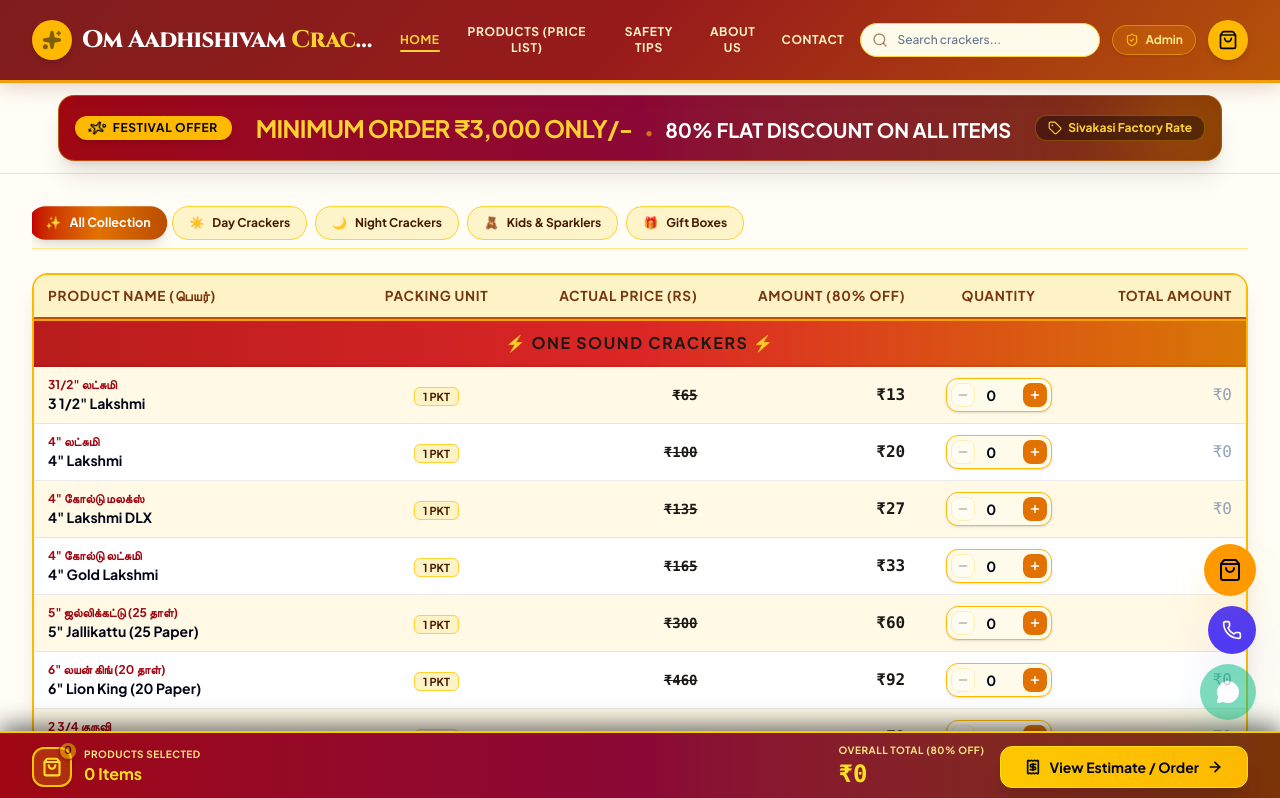
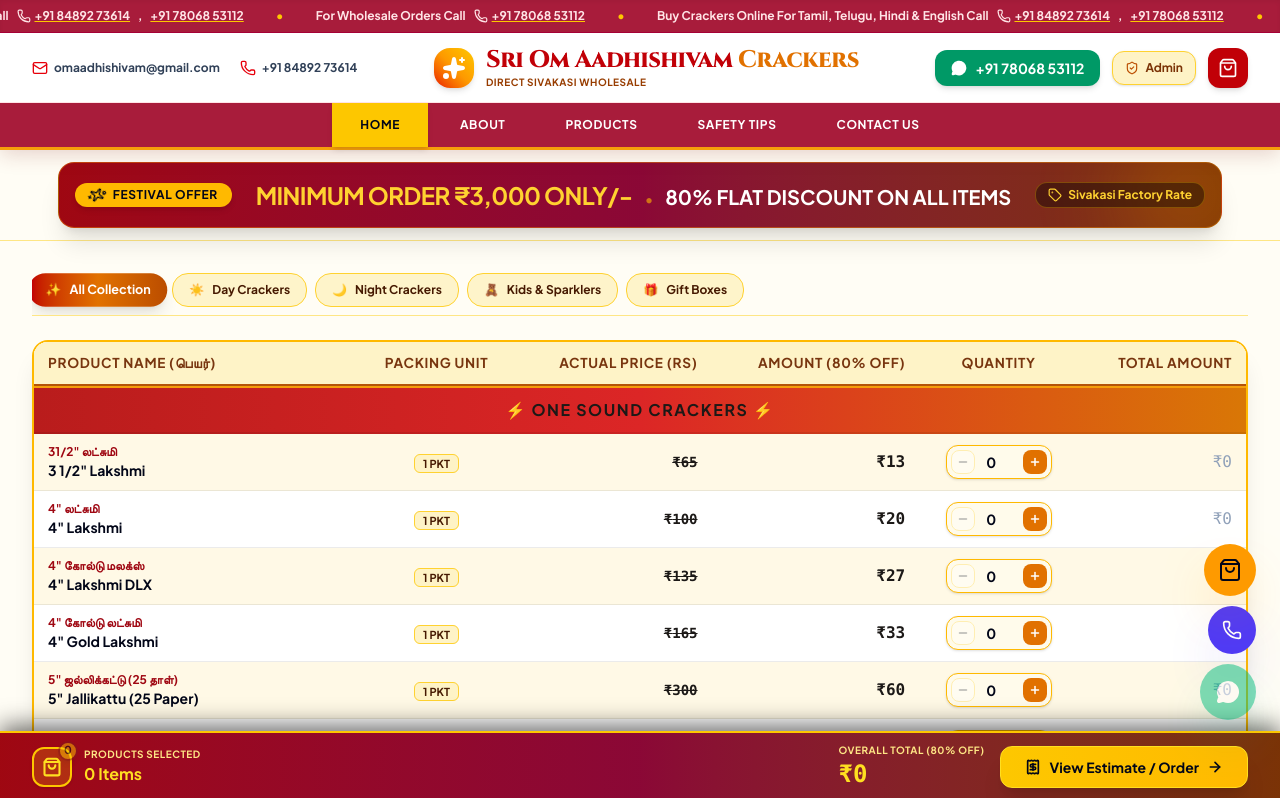
Before and after one commit to gokila0/crackers, a React (Vite) app: page / in a window 1280 px wide. Shown: the top 798 px of the page. Built offline with nearby package versions, Linux system fonts and the light colour scheme.

Commit message:
Update Header to traditional 3-tier festive format: top maroon notice marquee, white logo & contact bar, and bottom crimson navigation menu

```diff
--- a/src/components/Header.jsx
+++ b/src/components/Header.jsx
@@ -1,6 +1,6 @@
 import React, { useState } from 'react';
 import { Link } from 'react-router-dom';
-import { Search, ShoppingBag, Sparkles, Menu, X, Phone, Mail, MessageSquare, ShieldCheck } from 'lucide-react';
+import { Search, ShoppingBag, Sparkles, Menu, X, Phone, Mail, MessageCircle, ShieldCheck } from 'lucide-react';
 
 export default function Header({
   cartCount,
@@ -14,33 +14,127 @@
 
   const navItems = [
     { id: 'home', label: 'HOME' },
-    { id: 'products', label: 'PRODUCTS (PRICE LIST)' },
+    { id: 'about', label: 'ABOUT' },
+    { id: 'products', label: 'PRODUCTS' },
     { id: 'safety', label: 'SAFETY TIPS' },
-    { id: 'about', label: 'ABOUT US' },
-    { id: 'contact', label: 'CONTACT' },
+    { id: 'contact', label: 'CONTACT US' },
   ];
 
   return (
-    <header className="sticky top-0 z-40 w-full bg-gradient-to-r from-red-900 via-red-800 to-amber-900 text-white shadow-xl transition-all border-b-2 border-amber-400">
+    <header className="sticky top-0 z-40 w-full shadow-xl">
+      {/* 1. Top Tier: Deep Maroon Running Contact & Notice Ticker Bar */}
+      <div className="bg-[#a81c3b] text-white text-xs py-2 overflow-hidden border-b border-rose-800 shadow-inner">
+        <div className="flex w-max animate-marquee-scroll">
+          {[1, 2].map((loopIdx) => (
+            <div key={loopIdx} className="flex items-center gap-8 mx-4 font-bold text-rose-100 shrink-0">
+              <span className="flex items-center gap-2">
+                Buy Crackers Online For Tamil, Telugu, Hindi & English Call
+                <a href="tel:+918489273614" className="flex items-center gap-1 hover:text-yellow-300 font-extrabold underline decoration-yellow-400">
+                  <Phone className="w-3.5 h-3.5" /> +91 84892 73614
+                </a>
+                ,
+                <a href="tel:+917806853112" className="hover:text-yellow-300 font-extrabold underline decoration-yellow-400">
+                  +91 78068 53112
+                </a>
+              </span>
 
+              <span className="text-yellow-400 font-black">•</span>
 
+              <span className="flex items-center gap-2">
+                For Wholesale Orders Call
+                <a href="tel:+917806853112" className="flex items-center gap-1 hover:text-yellow-300 font-extrabold underline decoration-yellow-400">
+                  <Phone className="w-3.5 h-3.5" /> +91 78068 53112
+                </a>
+              </span>
 
-      <div className="max-w-7xl mx-auto px-4 sm:px-6 lg:px-8 h-20 flex items-center justify-between gap-4">
+              <span className="text-yellow-400 font-black">•</span>
+            </div>
+          ))}
+        </div>
+      </div>
 
-        {/* Brand Logo */}
-        <a href="#home" className="flex items-center gap-2 sm:gap-2.5 group shrink min-w-0">
-          <div className="w-8 h-8 sm:w-10 sm:h-10 rounded-full bg-amber-400 flex items-center justify-center text-slate-950 shadow-md group-hover:scale-105 transition-all shrink-0">
-            <Sparkles className="w-4 h-4 sm:w-5 sm:h-5 fill-slate-950 animate-pulse" />
+      {/* 2. Middle Tier: Clean White Header with Contacts, Brand Logo & WhatsApp Button */}
+      <div className="bg-white text-slate-900 border-b border-rose-100 py-3 px-4 sm:px-6 lg:px-8">
+        <div className="max-w-7xl mx-auto flex items-center justify-between gap-4">
+
+          {/* Left Contacts (Desktop) */}
+          <div className="hidden lg:flex items-center gap-5 text-xs font-extrabold text-slate-700">
+            <a href="mailto:omaadhishivam@gmail.com" className="flex items-center gap-1.5 hover:text-red-700 transition-colors">
+              <Mail className="w-4 h-4 text-red-600" />
+              <span>omaadhishivam@gmail.com</span>
+            </a>
+            <a href="tel:+918489273614" className="flex items-center gap-1.5 hover:text-red-700 transition-colors">
+              <Phone className="w-4 h-4 text-red-600" />
+              <span>+91 84892 73614</span>
+            </a>
           </div>
-          <div className="flex flex-col leading-none min-w-0">
-            <span className="font-serif-brand text-sm sm:text-xl md:text-2xl font-black tracking-tight text-white group-hover:text-amber-200 transition-colors truncate">
-              Om Aadhishivam <span className="text-amber-300">Crackers</span>
+
+          {/* Center Brand Logo & Title */}
+          <a href="#home" className="flex items-center gap-3 group">
+            <div className="w-10 h-10 rounded-2xl bg-gradient-to-tr from-red-600 via-amber-500 to-yellow-400 flex items-center justify-center text-white shadow-md group-hover:scale-105 transition-all shrink-0">
+              <Sparkles className="w-6 h-6 fill-white" />
+            </div>
+            <div className="flex flex-col text-left">
+              <span className="font-serif-brand text-lg sm:text-2xl font-black text-red-700 tracking-tight leading-tight group-hover:text-red-800 transition-colors">
+                Sri Om Aadhishivam <span className="text-amber-600">Crackers</span>
               </span>
+              <span className="text-[10px] text-amber-800 font-extrabold tracking-wider uppercase">Direct Sivakasi Wholesale</span>
             </div>
           </a>
 
-        {/* Desktop Navigation Links */}
-        <nav className="hidden lg:flex items-center gap-5 text-xs font-black text-amber-100">
+          {/* Right Actions: WhatsApp CTA + Search + Cart + Admin */}
+          <div className="flex items-center gap-3">
+            {/* Direct WhatsApp Button */}
+            <a
+              href="https://wa.me/917806853112?text=Hello%20Om%20Aadhishivam%20Crackers,%20I%20want%20to%20place%20an%20order"
+              target="_blank"
+              rel="noreferrer"
+              className="hidden sm:inline-flex items-center gap-2 px-4 py-2 rounded-xl bg-emerald-600 hover:bg-emerald-500 text-white font-black text-xs sm:text-sm shadow-md transition-all active:scale-95 cursor-pointer"
+            >
+              <MessageCircle className="w-4 h-4 fill-white" />
+              <span>+91 78068 53112</span>
+            </a>
+
+            {/* Admin Portal Button */}
+            <Link
+              to="/admin/products"
+              className="hidden md:inline-flex items-center gap-1.5 px-3 py-2 rounded-xl bg-amber-100 hover:bg-amber-200 border border-amber-300 text-amber-900 text-xs font-black transition-all shadow-sm active:scale-95"
+              title="Open Admin Portal to add crackers & edit prices"
+            >
+              <ShieldCheck className="w-3.5 h-3.5 text-amber-700" />
+              <span>Admin</span>
+            </Link>
+
+            {/* Cart Icon Button */}
+            <button
+              onClick={onOpenCart}
+              aria-label="Shopping Cart"
+              className="relative p-2.5 rounded-xl bg-red-700 hover:bg-red-800 text-white font-bold shadow-md transition-all group cursor-pointer"
+            >
+              <ShoppingBag className="w-5 h-5 text-white" />
+              {cartCount > 0 && (
+                <span className="absolute -top-1.5 -right-1.5 w-5 h-5 rounded-full bg-yellow-400 text-slate-950 text-[11px] font-black flex items-center justify-center border-2 border-red-900 shadow-md animate-bounce">
+                  {cartCount}
+                </span>
+              )}
+            </button>
+
+            {/* Mobile Menu Toggle */}
+            <button
+              onClick={() => setMobileMenuOpen(!mobileMenuOpen)}
+              className="lg:hidden p-2.5 rounded-xl bg-slate-100 text-slate-900 border border-slate-300 cursor-pointer"
+            >
+              {mobileMenuOpen ? <X className="w-5 h-5" /> : <Menu className="w-5 h-5" />}
+            </button>
+          </div>
+
+        </div>
+      </div>
+
+      {/* 3. Bottom Tier: Deep Crimson Maroon Menu Bar */}
+      <nav className="bg-[#a81c3b] hidden lg:block text-white">
+        <div className="max-w-7xl mx-auto flex items-center justify-center">
+          <div className="flex items-center space-x-1 text-xs font-extrabold tracking-wider uppercase">
             {navItems.map((item) => (
               <button
                 key={item.id}
@@ -49,71 +143,22 @@
                   const el = document.getElementById(item.id);
                   if (el) el.scrollIntoView({ behavior: 'smooth' });
                 }}
-              className={`transition-colors py-1 relative tracking-wider ${activeTab === item.id
-                  ? 'text-amber-300 font-black'
-                  : 'hover:text-white'
+                className={`px-7 py-3.5 transition-all cursor-pointer ${
+                  activeTab === item.id
+                    ? 'bg-yellow-400 text-slate-950 font-black shadow-md'
+                    : 'hover:bg-rose-800 text-white'
                 }`}
               >
                 {item.label}
-              {activeTab === item.id && (
-                <span className="absolute bottom-0 left-0 w-full h-0.5 bg-amber-300 rounded-full" />
-              )}
               </button>
             ))}
-        </nav>
-
-        {/* Search Bar & User Actions */}
-        <div className="flex items-center gap-2 sm:gap-3 shrink-0">
-
-          {/* Search Box */}
-          <div className="relative hidden md:block w-44 xl:w-60">
-            <Search className="w-4 h-4 absolute left-3 top-1/2 -translate-y-1/2 text-amber-900/60" />
-            <input
-              type="text"
-              value={searchQuery}
-              onChange={(e) => setSearchQuery(e.target.value)}
-              placeholder="Search crackers..."
-              className="w-full bg-amber-50 text-xs text-slate-900 font-medium placeholder-slate-500 pl-9 pr-3 py-2 rounded-full border border-amber-300 focus:outline-none focus:ring-2 focus:ring-amber-400 transition-all"
-            />
-          </div>
-
-          {/* Admin Portal Button (Desktop / Tablet) */}
-          <Link
-            to="/admin/products"
-            className="hidden sm:inline-flex items-center gap-1.5 px-3 py-1.5 rounded-full bg-amber-500/20 hover:bg-amber-500/30 border border-amber-400/50 text-amber-200 text-xs font-black transition-all shadow-sm active:scale-95"
-            title="Open Admin Portal to add crackers & edit prices"
-          >
-            <ShieldCheck className="w-3.5 h-3.5 text-amber-400" />
-            <span>Admin</span>
-          </Link>
-
-          {/* Cart Icon Button */}
-          <button
-            onClick={onOpenCart}
-            aria-label="Shopping Cart"
-            className="relative p-2 sm:p-2.5 rounded-full bg-amber-400 hover:bg-amber-300 text-slate-950 font-bold shadow-md transition-all group cursor-pointer"
-          >
-            <ShoppingBag className="w-4 h-4 sm:w-5 sm:h-5 text-slate-950" />
-            {cartCount > 0 && (
-              <span className="absolute -top-1.5 -right-1.5 w-5 h-5 rounded-full bg-red-600 text-white text-[11px] font-black flex items-center justify-center border-2 border-red-900 shadow-sm animate-bounce">
-                {cartCount}
-              </span>
-            )}
-          </button>
-
-          {/* Mobile Menu Toggle */}
-          <button
-            onClick={() => setMobileMenuOpen(!mobileMenuOpen)}
-            className="lg:hidden p-2 sm:p-2.5 rounded-full bg-black/20 text-white border border-white/20 cursor-pointer"
-          >
-            {mobileMenuOpen ? <X className="w-4 h-4 sm:w-5 sm:h-5" /> : <Menu className="w-4 h-4 sm:w-5 sm:h-5" />}
-          </button>
           </div>
         </div>
+      </nav>
 
       {/* Mobile Dropdown Navigation */}
       {mobileMenuOpen && (
-        <div className="lg:hidden bg-red-950 border-t border-white/10 px-4 py-4 space-y-3">
+        <div className="lg:hidden bg-[#a81c3b] text-white border-t border-rose-800 px-4 py-4 space-y-3">
           <div className="relative mb-3">
             <Search className="w-4 h-4 absolute left-3 top-1/2 -translate-y-1/2 text-slate-400" />
             <input
@@ -121,7 +166,7 @@
               value={searchQuery}
               onChange={(e) => setSearchQuery(e.target.value)}
               placeholder="Search crackers..."
-              className="w-full bg-amber-50 text-sm text-slate-900 placeholder-slate-500 pl-10 pr-4 py-2.5 rounded-xl border border-amber-300 focus:outline-none"
+              className="w-full bg-white text-sm text-slate-900 placeholder-slate-500 pl-10 pr-4 py-2.5 rounded-xl border border-amber-300 focus:outline-none"
             />
           </div>
 
@@ -135,7 +180,8 @@
                   const el = document.getElementById(item.id);
                   if (el) el.scrollIntoView({ behavior: 'smooth' });
                 }}
-                className={`text-left px-3 py-2 rounded-lg text-xs font-bold transition-colors ${activeTab === item.id ? 'bg-amber-400 text-slate-950 font-black' : 'text-amber-100 hover:bg-white/10'
+                className={`text-left px-4 py-2.5 rounded-xl text-xs font-extrabold transition-colors ${
+                  activeTab === item.id ? 'bg-yellow-400 text-slate-950 font-black' : 'text-white hover:bg-rose-800'
                 }`}
               >
                 {item.label}
@@ -143,17 +189,23 @@
             ))}
           </div>
 
-          <div className="pt-2 border-t border-white/10">
+          <div className="pt-2 border-t border-rose-800 flex items-center justify-between gap-2">
+            <a
+              href="https://wa.me/917806853112?text=Hello%20Om%20Aadhishivam%20Crackers,%20I%20want%20to%20place%20an%20order"
+              target="_blank"
+              rel="noreferrer"
+              className="flex-1 py-2.5 rounded-xl bg-emerald-600 text-white font-extrabold text-xs flex items-center justify-center gap-1.5 shadow-md"
+            >
+              <MessageCircle className="w-4 h-4 fill-white" />
+              <span>WhatsApp Order</span>
+            </a>
             <Link
               to="/admin/products"
               onClick={() => setMobileMenuOpen(false)}
-              className="w-full text-left px-4 py-3 rounded-xl text-xs font-extrabold bg-gradient-to-r from-amber-500/20 to-orange-500/20 text-amber-300 border border-amber-400/40 flex items-center justify-between shadow-md"
+              className="px-4 py-2.5 rounded-xl bg-amber-400 text-slate-950 font-black text-xs flex items-center gap-1 shadow-md"
             >
-              <div className="flex items-center gap-2">
-                <ShieldCheck className="w-4 h-4 text-amber-400" />
-                <span>Admin Portal Login</span>
-              </div>
-              <span className="text-[10px] text-amber-300 font-semibold">Manage Products →</span>
+              <ShieldCheck className="w-4 h-4 text-slate-950" />
+              <span>Admin</span>
             </Link>
           </div>
         </div>
```
Lines whose indentation alone changed are shown as unchanged.
